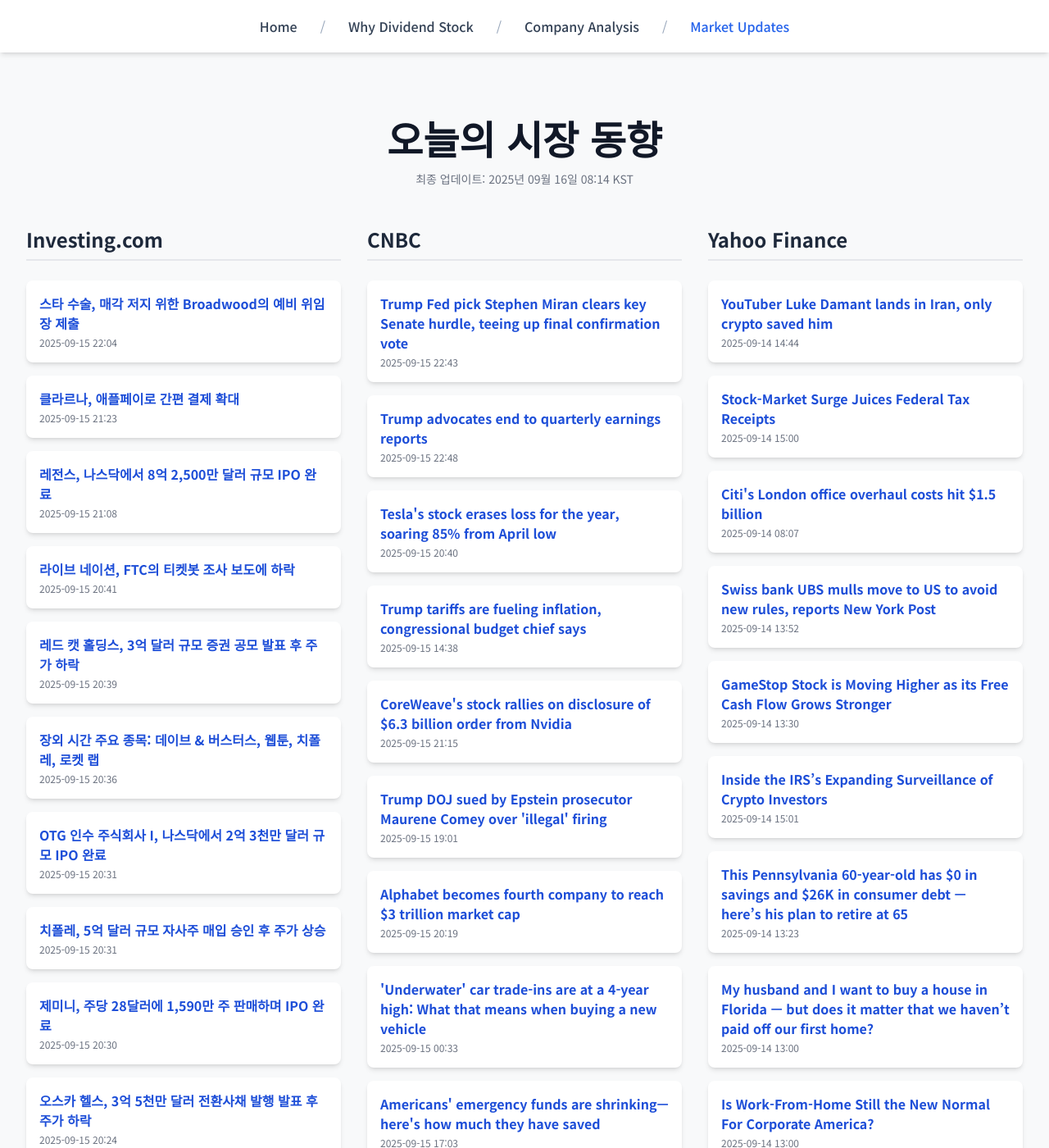
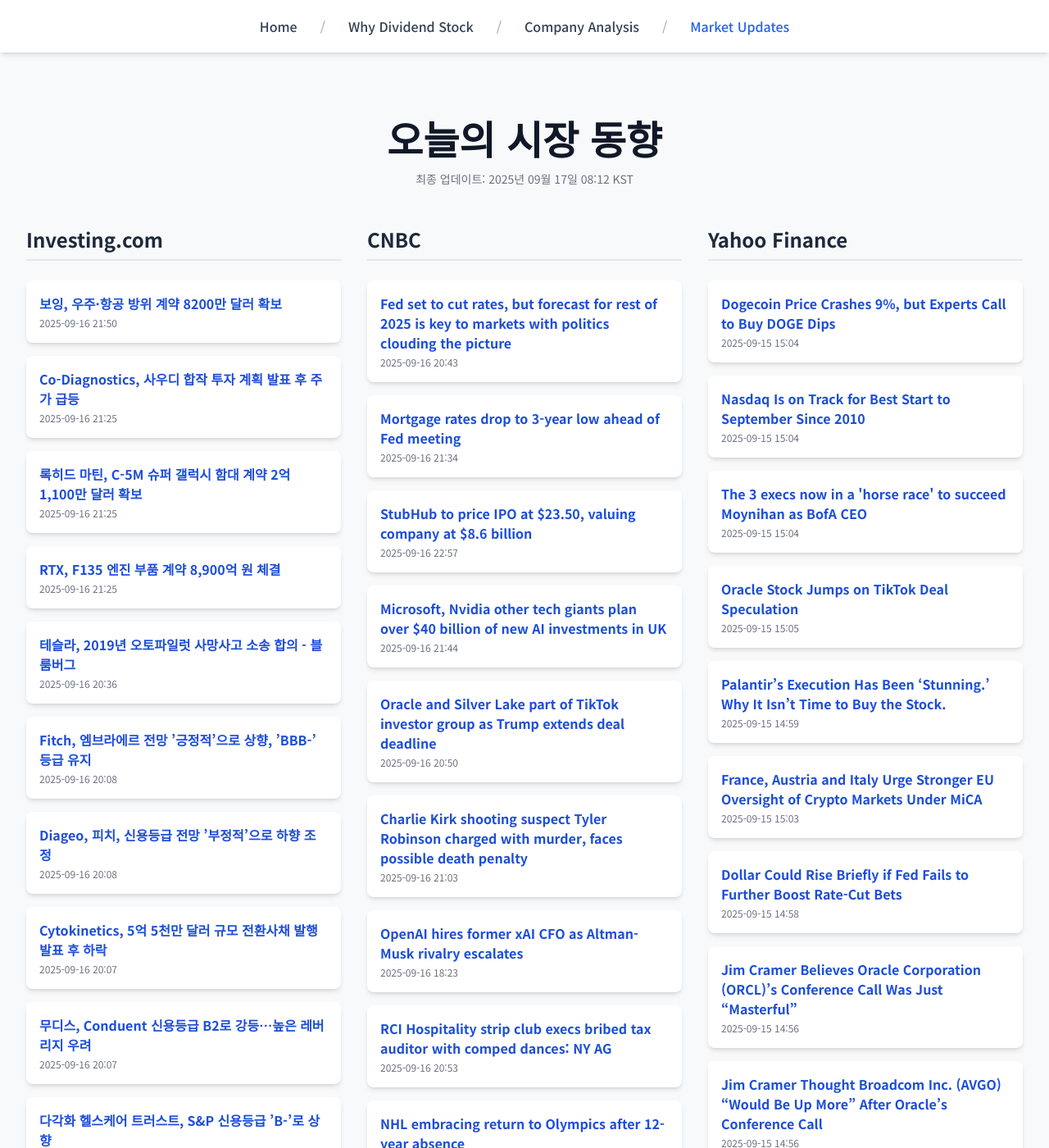
Before and after one commit to Kay-Hwang/my-company-analysis, a Jekyll site: the page built from market-updates.html, in a window 1280 px wide and 1400 px high. Shown: the whole window at 82% size. Built offline with Jekyll 4.4.1, drawn with Linux system fonts in a browser that asks for light colours; nearby versions of some CDN libraries; a script that is not in the unit is left out; some of the changed text lies outside the part shown.

Commit message:
Update daily data

```diff
--- a/_data/latest_data.json
+++ b/_data/latest_data.json
@@ -1,190 +1,190 @@
 {
-  "lastUpdated": "2025년 09월 16일 08:14 KST",
+  "lastUpdated": "2025년 09월 17일 08:12 KST",
   "news": {
     "investing": [
       {
-        "title": "스타 수술, 매각 저지 위한 Broadwood의 예비 위임장 제출",
-        "link": "https://kr.investing.com/news/stock-market-news/article-1632703",
-        "pubDate": "2025-09-15 22:04:38",
-        "summary": "스타 수술, 매각 저지 위한 Broadwood의 예비 위임장 제출"
+        "title": "보잉, 우주·항공 방위 계약 8200만 달러 확보",
+        "link": "https://kr.investing.com/news/stock-market-news/article-93CH-1634225",
+        "pubDate": "2025-09-16 21:50:08",
+        "summary": "보잉, 우주·항공 방위 계약 8200만 달러 확보"
       },
       {
-        "title": "클라르나, 애플페이로 간편 결제 확대",
-        "link": "https://kr.investing.com/news/stock-market-news/article-93CH-1632669",
-        "pubDate": "2025-09-15 21:23:35",
-        "summary": "클라르나, 애플페이로 간편 결제 확대"
+        "title": "Co-Diagnostics, 사우디 합작 투자 계획 발표 후 주가 급등",
+        "link": "https://kr.investing.com/news/stock-market-news/article-93CH-1634209",
+        "pubDate": "2025-09-16 21:25:22",
+        "summary": "Co-Diagnostics, 사우디 합작 투자 계획 발표 후 주가 급등"
       },
       {
-        "title": "레전스, 나스닥에서 8억 2,500만 달러 규모 IPO 완료",
-        "link": "https://kr.investing.com/news/stock-market-news/article-432SI-1632657",
-        "pubDate": "2025-09-15 21:08:08",
-        "summary": "레전스, 나스닥에서 8억 2,500만 달러 규모 IPO 완료"
+        "title": "록히드 마틴, C-5M 슈퍼 갤럭시 함대 계약 2억 1,100만 달러 확보",
+        "link": "https://kr.investing.com/news/stock-market-news/article-93CH-1634208",
+        "pubDate": "2025-09-16 21:25:15",
+        "summary": "록히드 마틴, C-5M 슈퍼 갤럭시 함대 계약 2억 1,100만 달러 확보"
       },
       {
-        "title": "라이브 네이션, FTC의 티켓봇 조사 보도에 하락",
-        "link": "https://kr.investing.com/news/stock-market-news/article-93CH-1632631",
-        "pubDate": "2025-09-15 20:41:06",
-        "summary": "라이브 네이션, FTC의 티켓봇 조사 보도에 하락"
+        "title": "RTX, F135 엔진 부품 계약 8,900억 원 체결",
+        "link": "https://kr.investing.com/news/stock-market-news/article-93CH-1634207",
+        "pubDate": "2025-09-16 21:25:13",
+        "summary": "RTX, F135 엔진 부품 계약 8,900억 원 체결"
       },
       {
-        "title": "레드 캣 홀딩스, 3억 달러 규모 증권 공모 발표 후 주가 하락",
-        "link": "https://kr.investing.com/news/stock-market-news/article-93CH-1632628",
-        "pubDate": "2025-09-15 20:39:23",
-        "summary": "레드 캣 홀딩스, 3억 달러 규모 증권 공모 발표 후 주가 하락"
+        "title": "테슬라, 2019년 오토파일럿 사망사고 소송 합의 - 블룸버그",
+        "link": "https://kr.investing.com/news/stock-market-news/article-93CH-1634143",
+        "pubDate": "2025-09-16 20:36:19",
+        "summary": "테슬라, 2019년 오토파일럿 사망사고 소송 합의 - 블룸버그"
       },
       {
-        "title": "장외 시간 주요 종목: 데이브 & 버스터스, 웹툰, 치폴레, 로켓 랩",
-        "link": "https://kr.investing.com/news/stock-market-news/article-432SI-1632622",
-        "pubDate": "2025-09-15 20:36:19",
-        "summary": "장외 시간 주요 종목: 데이브 & 버스터스, 웹툰, 치폴레, 로켓 랩"
+        "title": "Fitch, 엠브라에르 전망 ’긍정적’으로 상향, ’BBB-’ 등급 유지",
+        "link": "https://kr.investing.com/news/stock-market-news/article-93CH-1634065",
+        "pubDate": "2025-09-16 20:08:48",
+        "summary": "Fitch, 엠브라에르 전망 ’긍정적’으로 상향, ’BBB-’ 등급 유지"
       },
       {
-        "title": "OTG 인수 주식회사 I, 나스닥에서 2억 3천만 달러 규모 IPO 완료",
-        "link": "https://kr.investing.com/news/stock-market-news/article-432SI-1632620",
-        "pubDate": "2025-09-15 20:31:26",
-        "summary": "OTG 인수 주식회사 I, 나스닥에서 2억 3천만 달러 규모 IPO 완료"
+        "title": "Diageo, 피치, 신용등급 전망 ’부정적’으로 하향 조정",
+        "link": "https://kr.investing.com/news/stock-market-news/article-93CH-1634064",
+        "pubDate": "2025-09-16 20:08:30",
+        "summary": "Diageo, 피치, 신용등급 전망 ’부정적’으로 하향 조정"
       },
       {
-        "title": "치폴레, 5억 달러 규모 자사주 매입 승인 후 주가 상승",
-        "link": "https://kr.investing.com/news/stock-market-news/article-93CH-1632612",
-        "pubDate": "2025-09-15 20:31:02",
-        "summary": "치폴레, 5억 달러 규모 자사주 매입 승인 후 주가 상승"
+        "title": "Cytokinetics, 5억 5천만 달러 규모 전환사채 발행 발표 후 하락",
+        "link": "https://kr.investing.com/news/stock-market-news/article-93CH-1634061",
+        "pubDate": "2025-09-16 20:07:39",
+        "summary": "Cytokinetics, 5억 5천만 달러 규모 전환사채 발행 발표 후 하락"
       },
       {
-        "title": "제미니, 주당 28달러에 1,590만 주 판매하며 IPO 완료",
-        "link": "https://kr.investing.com/news/stock-market-news/article-432SI-1632613",
-        "pubDate": "2025-09-15 20:30:09",
-        "summary": "제미니, 주당 28달러에 1,590만 주 판매하며 IPO 완료"
+        "title": "무디스, Conduent 신용등급 B2로 강등…높은 레버리지 우려",
+        "link": "https://kr.investing.com/news/stock-market-news/article-93CH-1634056",
+        "pubDate": "2025-09-16 20:07:10",
+        "summary": "무디스, Conduent 신용등급 B2로 강등…높은 레버리지 우려"
       },
       {
-        "title": "오스카 헬스, 3억 5천만 달러 전환사채 발행 발표 후 주가 하락",
-        "link": "https://kr.investing.com/news/stock-market-news/article-93CH-1632594",
-        "pubDate": "2025-09-15 20:24:50",
-        "summary": "오스카 헬스, 3억 5천만 달러 전환사채 발행 발표 후 주가 하락"
+        "title": "다각화 헬스케어 트러스트, S&P 신용등급 ’B-’로 상향",
+        "link": "https://kr.investing.com/news/stock-market-news/article-93CH-1634051",
+        "pubDate": "2025-09-16 20:04:47",
+        "summary": "다각화 헬스케어 트러스트, S&P 신용등급 ’B-’로 상향"
       }
     ],
     "cnbc": [
       {
-        "title": "Trump Fed pick Stephen Miran clears key Senate hurdle, teeing up final confirmation vote",
-        "link": "https://www.cnbc.com/2025/09/15/trump-stephen-miran-federal-reserve-interest-rates.html",
-        "pubDate": "Mon, 15 Sep 2025 22:43:14 GMT",
-        "summary": "Miran's fast-tracked confirmation vote comes as Trump has moved to fire Fed Governor Lisa Cook from the central bank, citing allegations of mortgage fraud."
+        "title": "Fed set to cut rates, but forecast for rest of 2025 is key to markets with politics clouding the picture",
+        "link": "https://www.cnbc.com/2025/09/16/fed-interest-rate-decision-preview.html",
+        "pubDate": "Tue, 16 Sep 2025 20:43:36 GMT",
+        "summary": "While the rate decision is fairly pretty much in the bag, what happens from there is anybody's guess."
       },
       {
-        "title": "Trump advocates end to quarterly earnings reports",
-        "link": "https://www.cnbc.com/2025/09/15/trump-advocates-that-companies-stop-reporting-earnings-on-a-quarterly-basis-.html",
-        "pubDate": "Mon, 15 Sep 2025 22:48:21 GMT",
-        "summary": "Trump said the idea is \"subject to SEC approval\" and would \"save money, and allow managers to focus on properly running their companies.\""
+        "title": "Mortgage rates drop to 3-year low ahead of Fed meeting",
+        "link": "https://www.cnbc.com/2025/09/16/mortgage-rates-drop-to-3-year-low-ahead-of-fed-meeting.html",
+        "pubDate": "Tue, 16 Sep 2025 21:34:45 GMT",
+        "summary": "Mortgage rates drop to the lowest level since late 2022 ahead of the Fed meeting. Here's why."
       },
       {
-        "title": "Tesla's stock erases loss for the year, soaring 85% from April low",
-        "link": "https://www.cnbc.com/2025/09/15/teslas-stock-erases-loss-for-the-year-up-over-80percent-from-april-low.html",
-        "pubDate": "Mon, 15 Sep 2025 20:40:32 GMT",
-        "summary": "Tesla's rally on Monday pushed the stock into positive territory for the year, as the shares bounce back from a particularly rough first quarter."
+        "title": "StubHub to price IPO at $23.50, valuing company at $8.6 billion",
+        "link": "https://www.cnbc.com/2025/09/16/stubhub-ipo-price-23point50-valuing-company-8point6-billion.html",
+        "pubDate": "Tue, 16 Sep 2025 22:57:54 GMT",
+        "summary": "StubHub is poised to hit the public market after twice delaying its IPO, most recently due to market volatility following President Trump's sweeping tariffs."
       },
       {
-        "title": "Trump tariffs are fueling inflation, congressional budget chief says",
-        "link": "https://www.cnbc.com/2025/09/15/trump-trade-inflation-tariffs-cbo.html",
-        "pubDate": "Mon, 15 Sep 2025 14:38:47 GMT",
-        "summary": "President Donald Trump's tariffs face an uncertain future as the Supreme Court is poised to hear the administration's appeal of lower court rulings."
+        "title": "Microsoft, Nvidia other tech giants plan over $40 billion of new AI investments in UK",
+        "link": "https://www.cnbc.com/2025/09/16/tech-giants-to-pour-billions-into-uk-ai-heres-what-we-know-so-far.html",
+        "pubDate": "Tue, 16 Sep 2025 21:44:08 GMT",
+        "summary": "Microsoft is ramping up its AI investments in the U.K. as President Donald Trump embarks on his state visit this week."
       },
       {
-        "title": "CoreWeave's stock rallies on disclosure of $6.3 billion order from Nvidia",
-        "link": "https://www.cnbc.com/2025/09/15/coreweave-stock-jumps-on-disclosure-of-6point3-billion-order-from-nvidia.html",
-        "pubDate": "Mon, 15 Sep 2025 21:15:19 GMT",
-        "summary": "CoreWeave has secured more business from Nvidia, which is an investor in the company and its main source of chips for running AI models."
+        "title": "Oracle and Silver Lake part of TikTok investor group as Trump extends deal deadline",
+        "link": "https://www.cnbc.com/2025/09/16/trump-extends-tiktok-deadline-framework-deal-china.html",
+        "pubDate": "Tue, 16 Sep 2025 20:50:26 GMT",
+        "summary": "President Donald Trump extended a deadline on Tuesday that would require China's ByteDance to divest TikTok's U.S. business or face an effective ban in America."
       },
       {
-        "title": "Trump DOJ sued by Epstein prosecutor Maurene Comey over 'illegal' firing",
-        "link": "https://www.cnbc.com/2025/09/15/trump-comey-epstein-fired.html",
-        "pubDate": "Mon, 15 Sep 2025 19:01:46 GMT",
-        "summary": "Maurene Comey, a federal prosecutor involved in criminal cases against Jeffrey Epstein and Ghislaine Maxwell, sued the Trump administration to get her job back."
+        "title": "Charlie Kirk shooting suspect Tyler Robinson charged with murder, faces possible death penalty",
+        "link": "https://www.cnbc.com/2025/09/16/charlie-kirk-tyler-robinson-charges.html",
+        "pubDate": "Tue, 16 Sep 2025 21:03:30 GMT",
+        "summary": "Robinson's roommate told police he left a note saying \"I had the opportunity to take out Charlie Kirk, and I'm going to take it,\" the Utah County attorney said."
       },
       {
-        "title": "Alphabet becomes fourth company to reach $3 trillion market cap",
-        "link": "https://www.cnbc.com/2025/09/15/alphabet-3-trillion-market-cap.html",
-        "pubDate": "Mon, 15 Sep 2025 20:19:54 GMT",
-        "summary": "Google's parent company added hundreds of billions of dollars in value in September following a favorable ruling."
+        "title": "OpenAI hires former xAI CFO as Altman-Musk rivalry escalates",
+        "link": "https://www.cnbc.com/2025/09/15/openai-hires-former-xai-cfo-as-altman-musk-rivalry-escalates.html",
+        "pubDate": "Tue, 16 Sep 2025 18:23:29 GMT",
+        "summary": "OpenAI has hired former xAI finance chief Mike Liberatore as business finance offer, responsible for managing the company's soaring compute spending."
       },
       {
-        "title": "'Underwater' car trade-ins are at a 4-year high: What that means when buying a new vehicle",
-        "link": "https://www.cnbc.com/2025/09/14/underwater-car-trade-ins-are-at-a-4-year-high-what-that-means-when-buying-a-new-vehicle.html",
-        "pubDate": "Mon, 15 Sep 2025 00:33:02 GMT",
-        "summary": "More drivers are rolling negative equity into new car loans. Here’s how to minimize the cost as much as possible in this situation, experts say."
+        "title": "RCI Hospitality strip club execs bribed tax auditor with comped dances: NY AG",
+        "link": "https://www.cnbc.com/2025/09/16/rci-strip-club-new-york-tax-fraud.html",
+        "pubDate": "Tue, 16 Sep 2025 20:53:42 GMT",
+        "summary": "RCI shares dropped nearly 17% after indictments related to an alleged multi-million-dollar bribery and tax fraud scheme were announced."
       },
       {
-        "title": "Americans' emergency funds are shrinking—here's how much they have saved",
-        "link": "https://www.cnbc.com/2025/09/15/american-emergency-funds-shrinking.html",
-        "pubDate": "Mon, 15 Sep 2025 17:03:38 GMT",
-        "summary": "Many Americans have less saved for an emergency this year, and 1 in 3 have no emergency fund."
+        "title": "NHL embracing return to Olympics after 12-year absence",
+        "link": "https://www.cnbc.com/2025/09/16/nhl-commissioner-gary-bettman-embracing-return-to-olympics.html",
+        "pubDate": "Tue, 16 Sep 2025 21:56:07 GMT",
+        "summary": "NHL players will return to the 2026 Olympic Games in Milan after a 12-year absence, something Commissioner Gary Bettman said will be a boon to the league."
       },
       {
-        "title": "The Magnificent Seven's best days are not behind them, Jim Cramer says",
-        "link": "https://www.cnbc.com/2025/09/15/the-magnificent-sevens-best-days-are-not-behind-them-jim-cramer-says.html",
-        "pubDate": "Mon, 15 Sep 2025 23:01:59 GMT",
-        "summary": "CNBC's Jim Cramer on Monday told investors why he thinks the Magnificent Seven can keep seeing gains."
+        "title": "Waymo obtains permit to test robotaxis at San Francisco International Airport",
+        "link": "https://www.cnbc.com/2025/09/16/waymo-permit-sfo-airport.html",
+        "pubDate": "Tue, 16 Sep 2025 20:43:16 GMT",
+        "summary": "Alphabet's Waymo has obtained a permit to test its robotaxis at San Francisco International Airport."
       }
     ],
     "yahoo": [
       {
-        "title": "YouTuber Luke Damant lands in Iran, only crypto saved him",
-        "link": "https://finance.yahoo.com/news/youtuber-luke-damant-lands-iran-144431656.html",
-        "pubDate": "2025-09-14T14:44:31Z",
-        "summary": "YouTuber Luke Damant lands in Iran, only crypto saved him"
+        "title": "Dogecoin Price Crashes 9%, but Experts Call to Buy DOGE Dips",
+        "link": "https://finance.yahoo.com/news/dogecoin-price-crashes-9-experts-150405042.html",
+        "pubDate": "2025-09-15T15:04:05Z",
+        "summary": "Dogecoin Price Crashes 9%, but Experts Call to Buy DOGE Dips"
       },
       {
-        "title": "Stock-Market Surge Juices Federal Tax Receipts",
-        "link": "https://www.wsj.com/economy/capital-gains-tax-revenue-surge-c225bfa1?siteid=yhoof2&yptr=yahoo",
-        "pubDate": "2025-09-14T15:00:00Z",
-        "summary": "Stock-Market Surge Juices Federal Tax Receipts"
+        "title": "Nasdaq Is on Track for Best Start to September Since 2010",
+        "link": "https://www.barrons.com/livecoverage/stock-market-news-today-091525/card/nasdaq-is-on-track-for-best-start-to-september-since-2010-SAfb72u4r2ameuJZptt1?siteid=yhoof2&yptr=yahoo",
+        "pubDate": "2025-09-15T15:04:29Z",
+        "summary": "Nasdaq Is on Track for Best Start to September Since 2010"
       },
       {
-        "title": "Citi's London office overhaul costs hit $1.5 billion",
-        "link": "https://finance.yahoo.com/news/citis-bill-london-tower-revamp-080741169.html",
-        "pubDate": "2025-09-14T08:07:41Z",
-        "summary": "Citi's London office overhaul costs hit $1.5 billion"
+        "title": "The 3 execs now in a 'horse race' to succeed Moynihan as BofA CEO",
+        "link": "https://finance.yahoo.com/news/the-3-execs-now-in-a-horse-race-to-succeed-moynihan-as-bofa-ceo-150453437.html",
+        "pubDate": "2025-09-15T15:04:53Z",
+        "summary": "The 3 execs now in a 'horse race' to succeed Moynihan as BofA CEO"
       },
       {
-        "title": "Swiss bank UBS mulls move to US to avoid new rules, reports New York Post",
-        "link": "https://finance.yahoo.com/news/swiss-bank-ubs-mulls-move-135236797.html",
-        "pubDate": "2025-09-14T13:52:36Z",
-        "summary": "Swiss bank UBS mulls move to US to avoid new rules, reports New York Post"
+        "title": "Oracle Stock Jumps on TikTok Deal Speculation",
+        "link": "https://www.barrons.com/articles/oracle-stock-price-tiktok-speculation-8ef1fb13?siteid=yhoof2&yptr=yahoo",
+        "pubDate": "2025-09-15T15:05:00Z",
+        "summary": "Oracle Stock Jumps on TikTok Deal Speculation"
       },
       {
-        "title": "GameStop Stock is Moving Higher as its Free Cash Flow Grows Stronger",
-        "link": "https://finance.yahoo.com/news/gamestop-stock-moving-higher-free-133002207.html",
-        "pubDate": "2025-09-14T13:30:02Z",
-        "summary": "GameStop Stock is Moving Higher as its Free Cash Flow Grows Stronger"
+        "title": "Palantir’s Execution Has Been ‘Stunning.’ Why It Isn’t Time to Buy the Stock.",
+        "link": "https://www.barrons.com/articles/palantir-stock-price-ai-buy-sell-478e77e9?siteid=yhoof2&yptr=yahoo",
+        "pubDate": "2025-09-15T14:59:00Z",
+        "summary": "Palantir’s Execution Has Been ‘Stunning.’ Why It Isn’t Time to Buy the Stock."
       },
       {
-        "title": "Inside the IRS’s Expanding Surveillance of Crypto Investors",
-        "link": "https://finance.yahoo.com/news/inside-irs-expanding-surveillance-crypto-150103020.html",
-        "pubDate": "2025-09-14T15:01:03Z",
-        "summary": "Inside the IRS’s Expanding Surveillance of Crypto Investors"
+        "title": "France, Austria and Italy Urge Stronger EU Oversight of Crypto Markets Under MiCA",
+        "link": "https://finance.yahoo.com/news/france-austria-italy-urge-stronger-150304354.html",
+        "pubDate": "2025-09-15T15:03:04Z",
+        "summary": "France, Austria and Italy Urge Stronger EU Oversight of Crypto Markets Under MiCA"
       },
       {
-        "title": "This Pennsylvania 60-year-old has $0 in savings and $26K in consumer debt — here’s his plan to retire at 65",
-        "link": "https://finance.yahoo.com/news/pennsylvania-60-old-0-savings-132300323.html",
-        "pubDate": "2025-09-14T13:23:00Z",
-        "summary": "This Pennsylvania 60-year-old has $0 in savings and $26K in consumer debt — here’s his plan to retire at 65"
+        "title": "Dollar Could Rise Briefly if Fed Fails to Further Boost Rate-Cut Bets",
+        "link": "https://www.wsj.com/finance/currencies/asian-currencies-consolidate-amid-cautious-mood-553fbfa3?siteid=yhoof2&yptr=yahoo",
+        "pubDate": "2025-09-15T14:58:00Z",
+        "summary": "Dollar Could Rise Briefly if Fed Fails to Further Boost Rate-Cut Bets"
       },
       {
-        "title": "My husband and I want to buy a house in Florida — but does it matter that we haven’t paid off our first home?",
-        "link": "https://finance.yahoo.com/news/husband-want-buy-house-florida-130000804.html",
-        "pubDate": "2025-09-14T13:00:00Z",
-        "summary": "My husband and I want to buy a house in Florida — but does it matter that we haven’t paid off our first home?"
+        "title": "Jim Cramer Believes Oracle Corporation (ORCL)’s Conference Call Was Just “Masterful”",
+        "link": "https://finance.yahoo.com/news/jim-cramer-believes-oracle-corporation-145652424.html",
+        "pubDate": "2025-09-15T14:56:52Z",
+        "summary": "Jim Cramer Believes Oracle Corporation (ORCL)’s Conference Call Was Just “Masterful”"
       },
       {
-        "title": "Is Work-From-Home Still the New Normal For Corporate America?",
-        "link": "https://finance.yahoo.com/news/home-still-normal-corporate-america-130000068.html",
-        "pubDate": "2025-09-14T13:00:00Z",
-        "summary": "Is Work-From-Home Still the New Normal For Corporate America?"
+        "title": "Jim Cramer Thought Broadcom Inc. (AVGO) “Would Be Up More” After Oracle’s Conference Call",
+        "link": "https://finance.yahoo.com/news/jim-cramer-thought-broadcom-inc-145632988.html",
+        "pubDate": "2025-09-15T14:56:32Z",
+        "summary": "Jim Cramer Thought Broadcom Inc. (AVGO) “Would Be Up More” After Oracle’s Conference Call"
       },
       {
-        "title": "Homeowners insurance costs just hit a new high. It’s scaring off some buyers.",
-        "link": "https://finance.yahoo.com/news/homeowners-insurance-costs-just-hit-a-new-high-its-scaring-off-some-buyers-120711491.html",
-        "pubDate": "2025-09-13T12:07:11Z",
-        "summary": "Homeowners insurance costs just hit a new high. It’s scaring off some buyers."
+        "title": "S&P 500 and Nasdaq 100 Post Record Highs on Fed Easing Expectations",
+        "link": "https://finance.yahoo.com/news/p-500-nasdaq-100-post-150950061.html",
+        "pubDate": "2025-09-15T15:09:50Z",
+        "summary": "S&P 500 and Nasdaq 100 Post Record Highs on Fed Easing Expectations"
       }
     ]
   }
```
